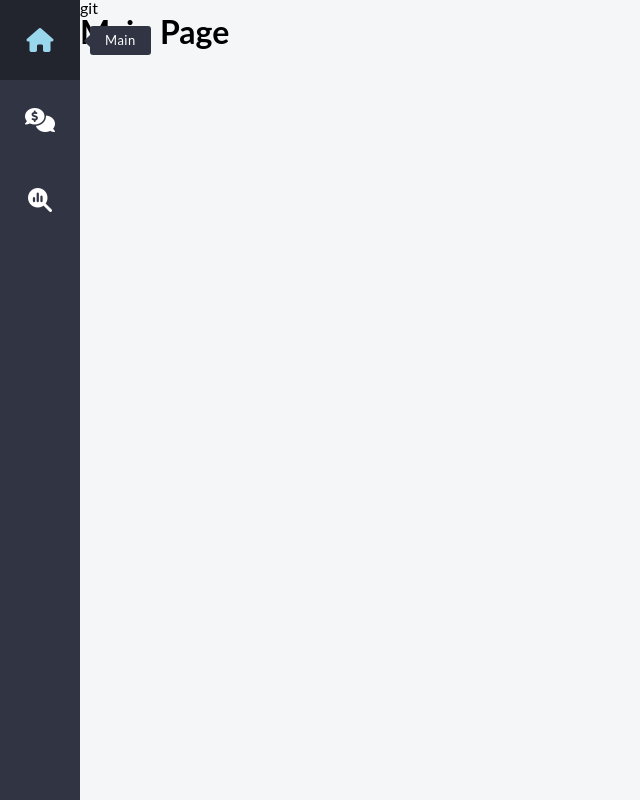
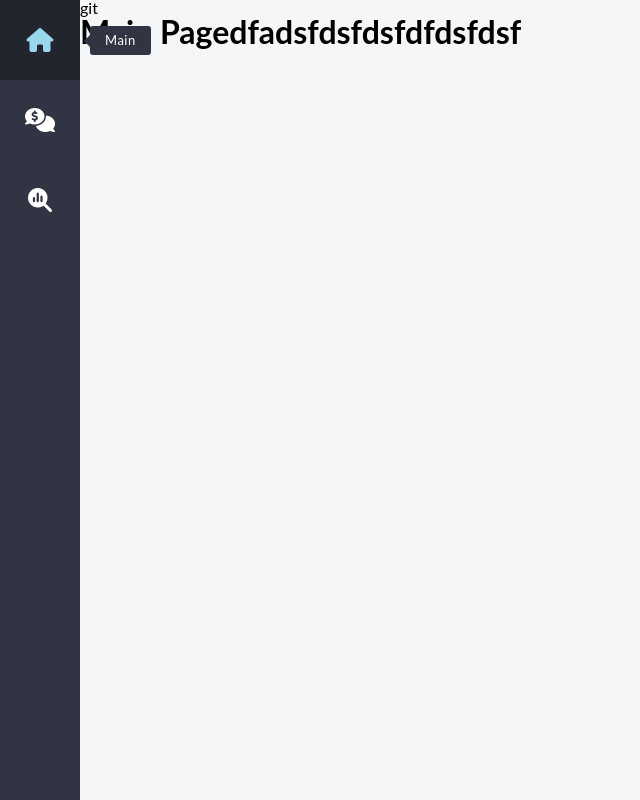
Before and after one commit to seojong789/sellbuddy-ecommerce-management, a website: page src/pages/main/main.html in a window 1280 px wide. Shown: the whole page, without its empty margins (0-640 px from the left). Drawn offline with Linux system fonts and the light colour scheme.

Commit message:
수정테스트

```diff
--- a/src/pages/main/main.html
+++ b/src/pages/main/main.html
@@ -13,7 +13,7 @@
   <body>
     <div id="content">
       git
-      <h1>Main Page</h1>
+      <h1>Main Pagedfadsfdsfdsfdfdsfdsf</h1>
     </div>
     <script src="../../components/sidebar.js" type="module"></script>
     <script src="./main.js" type="module"></script>
```
